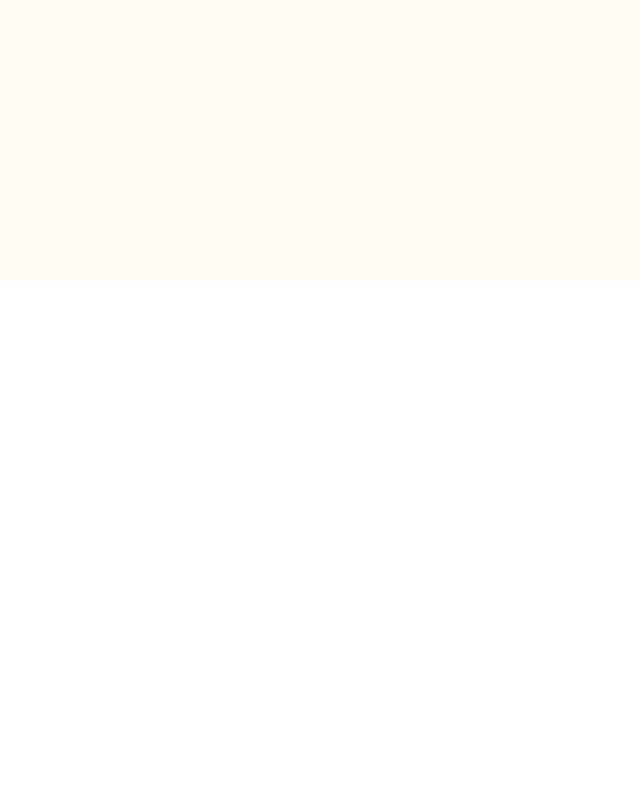
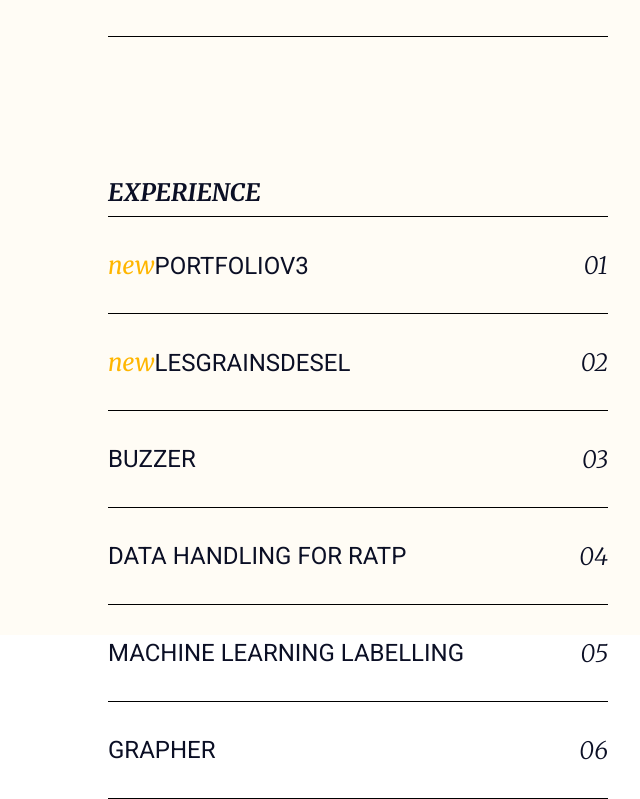
Before and after one commit to alexandrelam/portfolio, a Nuxt app: page / in a window 1280 px wide. Shown: the part 1321-2120 px from the top of the page, without its empty margins (640-1280 px from the left). Before the commit the page ends 1604 px from the top, so only its background shows below. Built offline with nearby package versions, Linux system fonts and the light colour scheme.

Commit message:
added empty image section

```diff
--- a/components/sections/Experiences.vue
+++ b/components/sections/Experiences.vue
@@ -2,13 +2,39 @@
 export default {
   data() {
     return {
-      cardElements: [
+      experiencesCards: [
         {
           title: "okarito",
           isNew: true
         },
         {
           title: "ratp",
+          isNew: false
+        }
+      ],
+      projectsCards: [
+        {
+          title: "portfoliov3",
+          isNew: true
+        },
+        {
+          title: "lesgrainsdesel",
+          isNew: true
+        },
+        {
+          title: "buzzer",
+          isNew: false
+        },
+        {
+          title: "data handling for ratp",
+          isNew: false
+        },
+        {
+          title: "machine learning labelling",
+          isNew: false
+        },
+        {
+          title: "grapher",
           isNew: false
         }
       ]
@@ -19,11 +45,25 @@ export default {
 
 <template lang="pug">
 section.experiences
-  CardList(title="experience" :cardElements="cardElements")
+  div.images
+  div
+    CardList(title="experience" :cardElements="experiencesCards")
+    CardList(title="experience" :cardElements="projectsCards").projects
 </template>
 
 <style lang="scss" scoped>
 .experiences {
+  display: flex;
   height: 100vh;
+  margin-top: 18rem;
+  padding: 2rem;
+
+  .images {
+    flex-grow: 1;
+  }
+
+  .projects {
+    margin-top: 140px;
+  }
 }
 </style>
```
